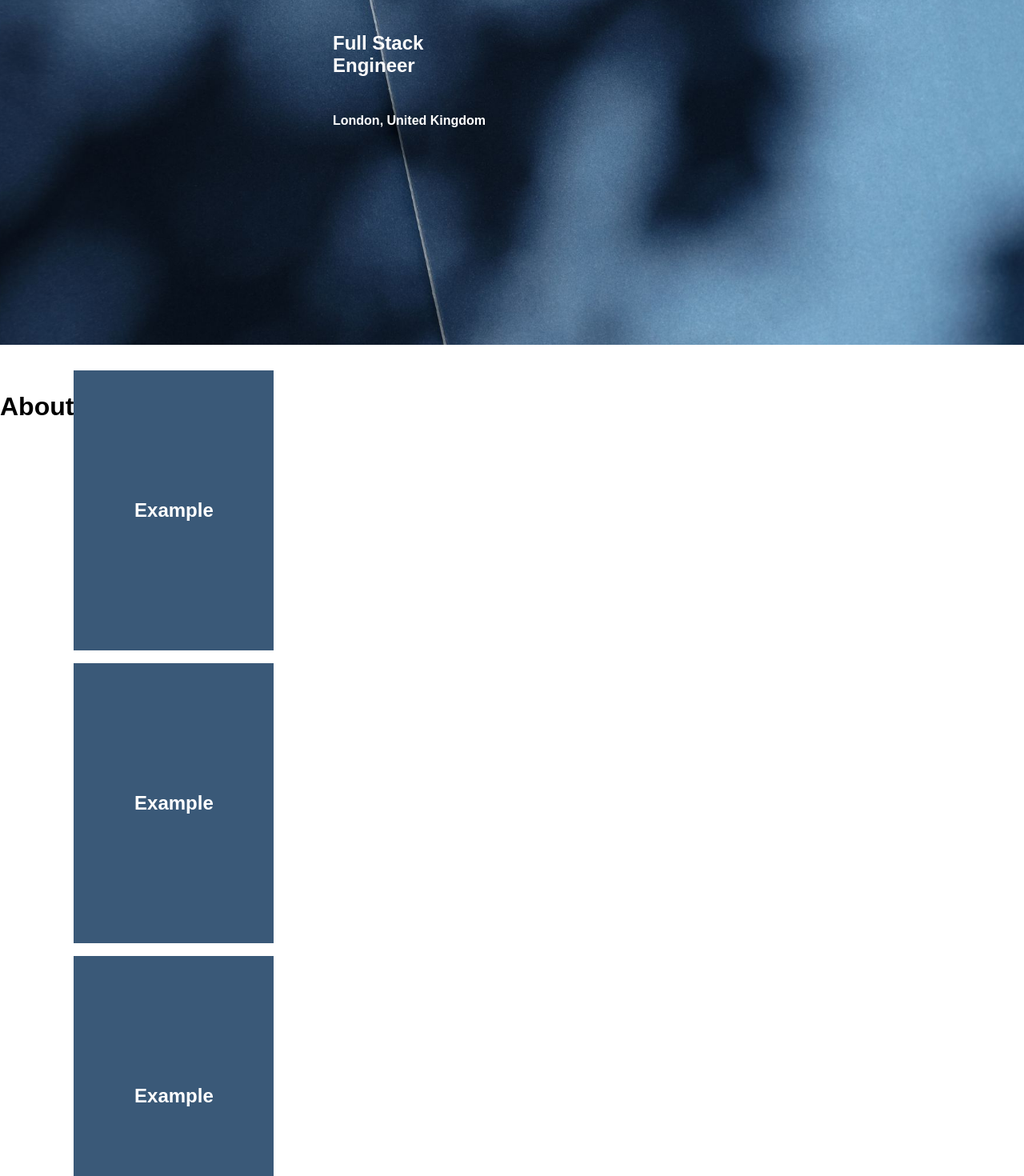
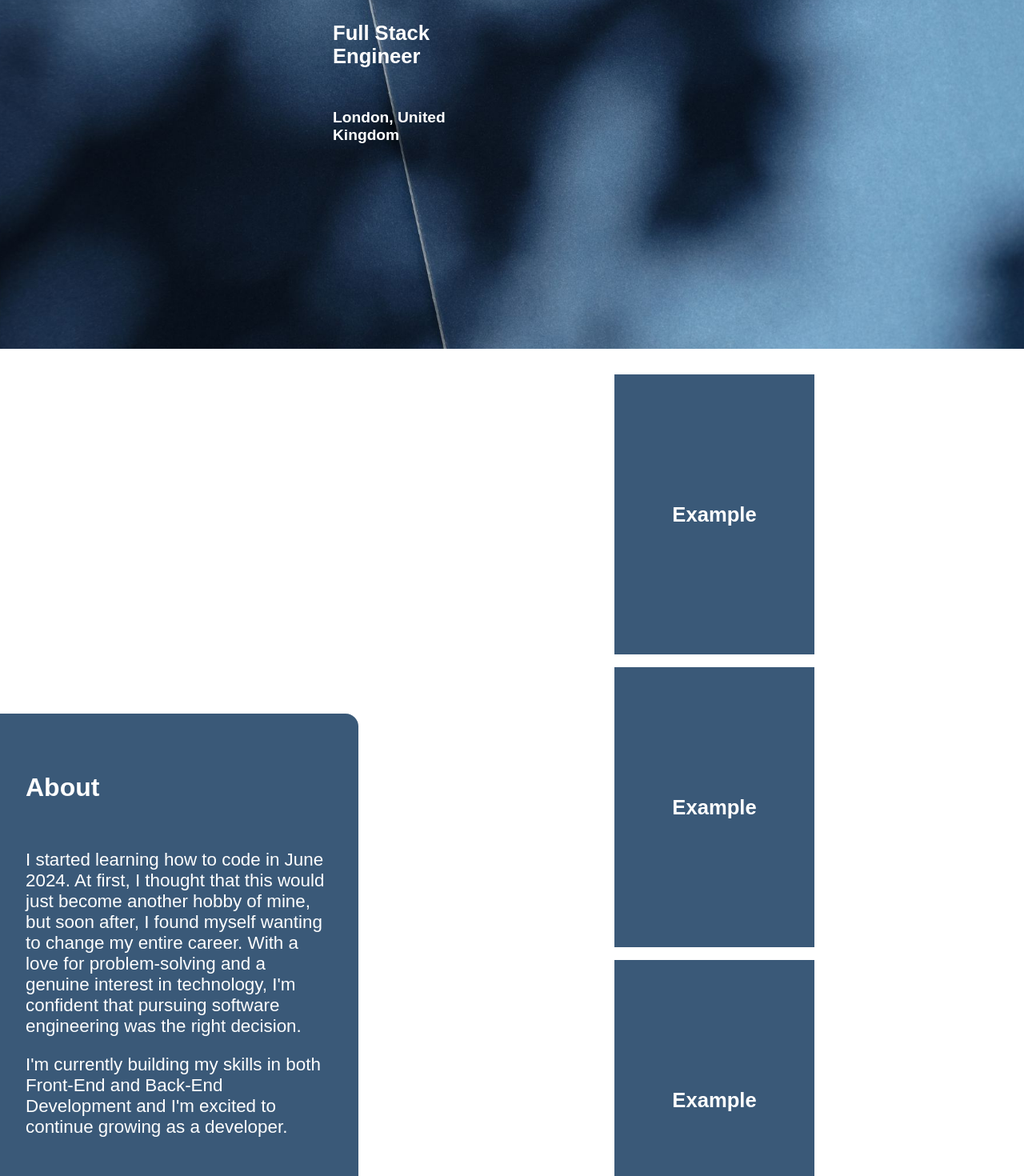
Before and after one commit to JAshadu/react_portfolio, a React (Create React App) app: page / in a window 1280 px wide. Shown: the part 440-1910 px from the top of the page at 80% size. Built offline with nearby package versions, Linux system fonts and the light colour scheme.

Commit message:
Position about section

```diff
--- a/src/App.css
+++ b/src/App.css
@@ -7,15 +7,19 @@
 }
 
 h3 {
+    font-size: 1.6em;
+}
+
+h4 {
+    font-size: 1.2em;
+}
+
+a {
     font-size: 1.5em;
 }
 
-h4 {
-    font-size: 1em;
-}
-
-a {
-    font-size: 1.25em;
+p {
+    font-size: 1.4em;
 }
 
 header {
@@ -62,6 +66,24 @@
     text-align: start;
 }
 
+#about {
+    justify-content: space-between;
+    align-items: center;
+}
+
+.about-text {
+    background-color: hsl(210, 35%, 35%);
+    color: white;
+    width: 30%;
+    padding: 3rem 2rem;
+    border-top-right-radius: 1rem;
+    border-bottom-right-radius: 1rem;
+}
+
+.about-text h2 {
+    padding-bottom: 2rem;
+}
+
 #fact-cards {
     display: flex;
     width: 40%;
--- a/src/App.js
+++ b/src/App.js
@@ -27,8 +27,9 @@
         <div className='main-section' id='about'>
           <div className='about-text'>
             <h2>About</h2>
-            <p></p>
-            <p></p>
+            {/* Consider changing these paragraphs */}
+            <p>I started learning how to code in June 2024. At first, I thought that this would just become another hobby of mine, but soon after, I found myself wanting to change my entire career. With a love for problem-solving and a genuine interest in technology, I'm confident that pursuing software engineering was the right decision.</p>
+            <p>I'm currently building my skills in both Front-End and Back-End Development and I'm excited to continue growing as a developer.</p>
           </div>
           <div id='fact-cards'>
             <Card/>
```
